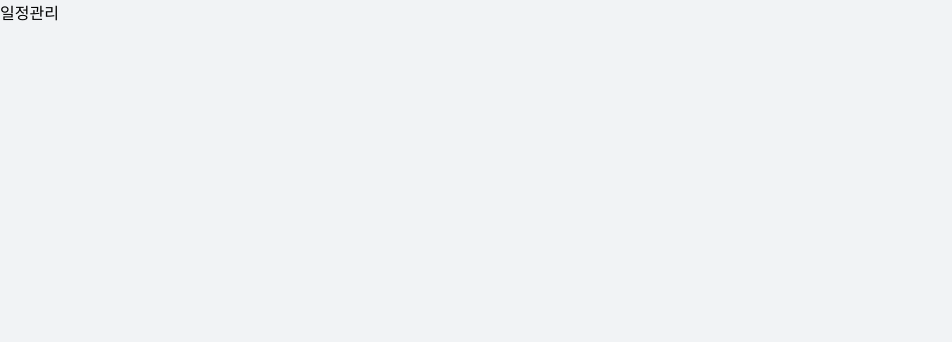
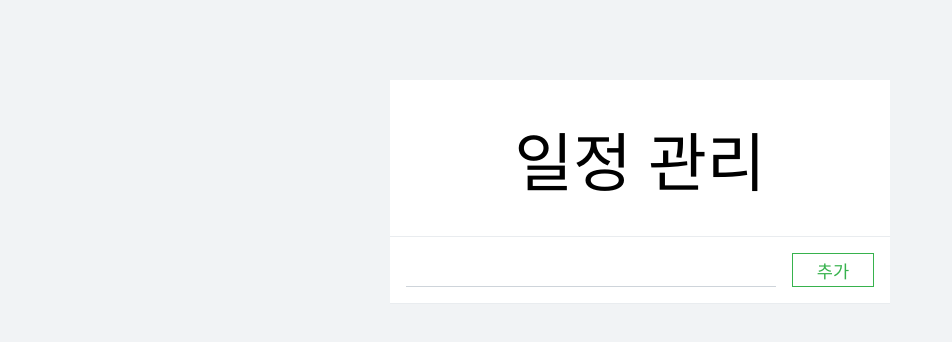
Before and after one commit to Hyegyeong310/react-docker-todoList, a React app: page / in a window 1280 px wide. Shown: the top 342 px of the page, without its empty margins (0-952 px from the left). Built offline with nearby package versions, Linux system fonts and the light colour scheme.

Commit message:
add PageTemplate, TodoInput components

```diff
--- a/config/webpack.config.js
+++ b/config/webpack.config.js
@@ -436,7 +436,7 @@ module.exports = function(webpackEnv) {
                 loader: require.resolve('sass-loader'),
                 options: {
                   includedPaths: [paths.appSrc + '/styles'],
-                  sourceMap: isEnvProduction && shouldUseSourceMap
+                  sourceMap: isEnvProduction && shouldUseSourceMap,
                 }
               }),
               // Don't consider CSS imports dead code even if the
--- a/src/components/App.js
+++ b/src/components/App.js
@@ -1,8 +1,14 @@
 import React, { Component } from 'react';
+import PageTemplate from './PageTemplate';
+import TodoInput from './TodoInput';
 
 class App extends Component {
   render() {
-    return <div>일정관리</div>;
+    return (
+      <PageTemplate>
+        <TodoInput />
+      </PageTemplate>
+    );
   }
 }
 
--- /dev/null
+++ b/src/components/PageTemplate/PageTemplate.js
@@ -0,0 +1,16 @@
+import React from 'react';
+import styles from './PageTemplate.scss';
+import classNames from 'classnames/bind';
+
+const cx = classNames.bind(styles);
+
+const PageTemplate = ({ children }) => {
+  return (
+    <div className={cx('page-template')}>
+      <h1>일정 관리</h1>
+      <div className={cx('content')}>{children}</div>
+    </div>
+  );
+};
+
+export default PageTemplate;
--- /dev/null
+++ b/src/components/PageTemplate/PageTemplate.scss
@@ -0,0 +1,24 @@
+.page-template {
+  margin-top: 5rem;
+  margin-left: auto;
+  margin-right: auto;
+  width: 500px;
+  background: white;
+
+  box-shadow: 0 3px 6px rgba(0, 0, 0, 0.16), 0 3px 6px rba(0, 0, 0, 0.23);
+  padding-top: 2rem;
+
+  @media (max-width: 768px) {
+    margin-top: 1rem;
+    width: calc(100% - 2rem);
+  }
+  h1 {
+    text-align: center;
+    font-size: 4rem;
+    font-weight: 300;
+    margin: 0;
+  }
+  .content {
+    margin-top: 2rem;
+  }
+}
--- /dev/null
+++ b/src/components/PageTemplate/index.js
@@ -0,0 +1 @@
+export { default } from './PageTemplate';
--- /dev/null
+++ b/src/components/TodoInput/TodoInput.js
@@ -0,0 +1,23 @@
+import React from 'react';
+import styles from './TodoInput.scss';
+import classNames from 'classnames/bind';
+
+const cx = classNames.bind(styles);
+
+const TodoInput = ({ value, onChange, onInsert }) => {
+  const handleKeyPress = e => {
+    if (e.key === 'Enter') {
+      onInsert();
+    }
+  };
+  return (
+    <div className={cx('todo-input')}>
+      <input onChange={onChange} value={value} onKeyPress={handleKeyPress} />
+      <div className={cx('add-button')} onClick={onInsert}>
+        추가
+      </div>
+    </div>
+  );
+};
+
+export default TodoInput;
--- /dev/null
+++ b/src/components/TodoInput/TodoInput.scss
@@ -0,0 +1,39 @@
+@import '../../styles/utils.scss';
+
+.todo-input {
+  border-top: 1px solid $oc-gray-2;
+  border-bottom: 1px solid $oc-gray-2;
+  display: flex;
+  padding: 1rem;
+  input {
+    flex: 1;
+    font-size: 1.1rem;
+    outline: none;
+    border: none;
+    background: transparent;
+    border-bottom: 1px solid $oc-gray-4;
+    &:focus {
+      border-bottom: 1px solid $oc-cyan-6;
+    }
+  }
+  .add-button {
+    width: 5rem;
+    height: 2rem;
+    margin-left: 1rem;
+    border: 1px solid $oc-green-7;
+    color: $oc-green-7;
+    font-weight: 500;
+    font-size: 1.1rem;
+    display: flex;
+    align-items: center;
+    justify-content: center;
+    cursor: pointer;
+    &:hover {
+      background: $oc-green-7;
+      color: white;
+    }
+    &:active {
+      background: $oc-green-8;
+    }
+  }
+}
--- /dev/null
+++ b/src/components/TodoInput/index.js
@@ -0,0 +1 @@
+export { default } from './TodoInput';
```
Also changed, not shown: src/styles/utils.scss (renamed from src/styles/_utils.scss).
